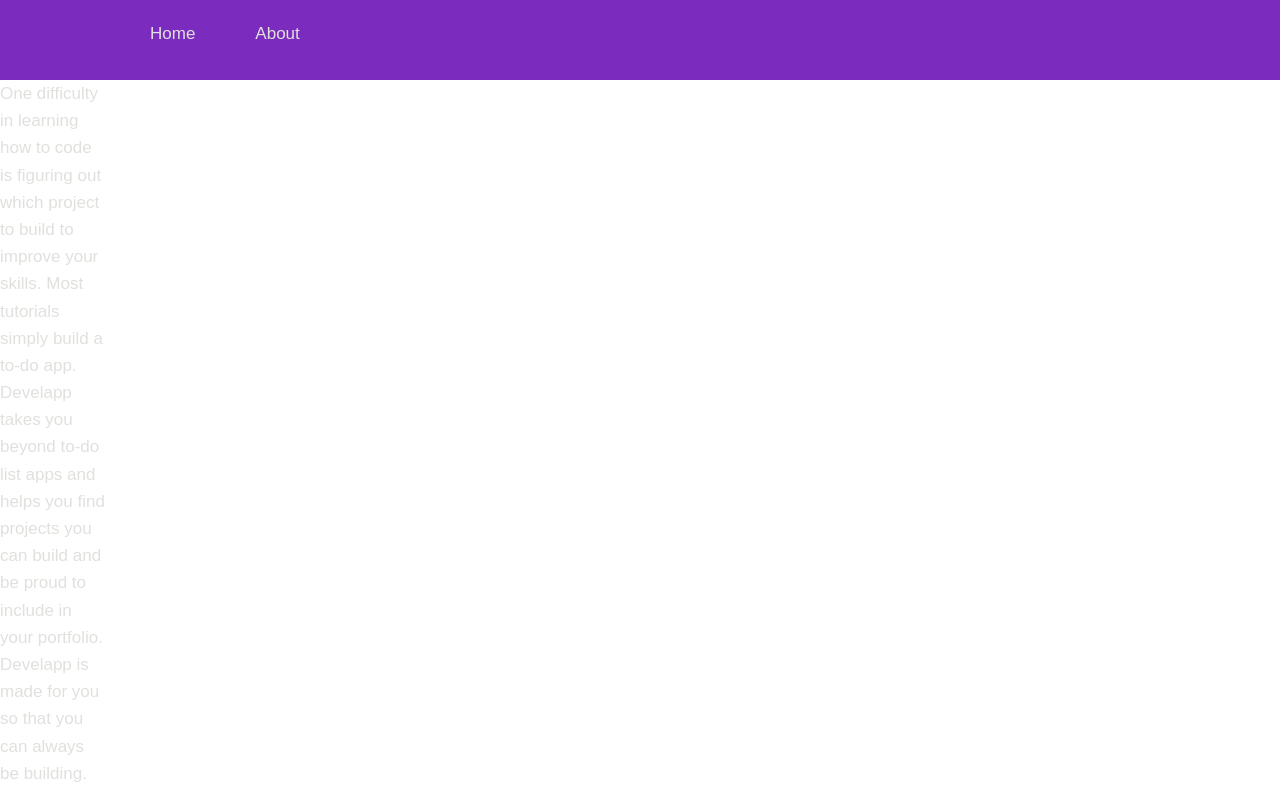
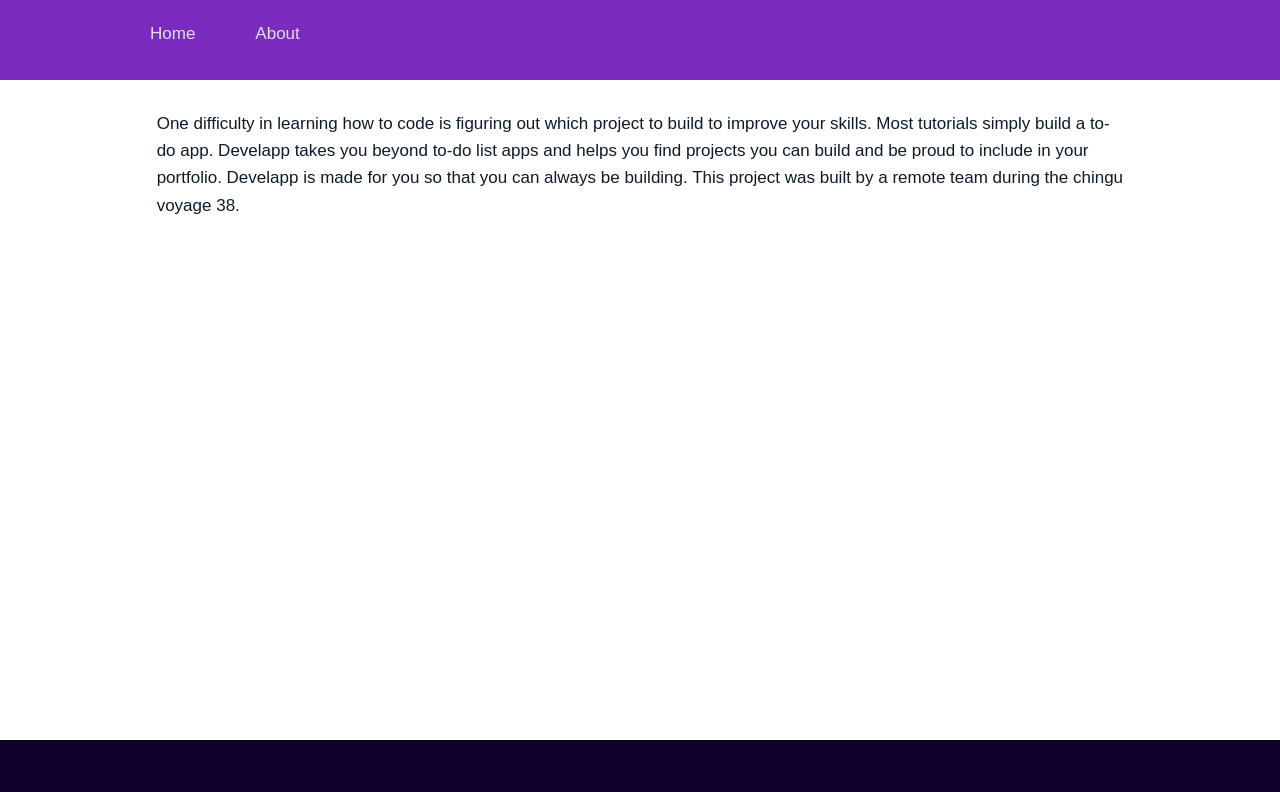
Before and after one commit to chingu-voyages/v38-geckos-team-04, a React (Create React App) app in the folder frontend/: page /about in a window 1280 px wide. Shown: the top 792 px of the page. Built offline with nearby package versions, Linux system fonts and the light colour scheme; a web font is replaced by a local one.

Commit message:
style about page

```diff
--- a/frontend/src/components/pages/About.js
+++ b/frontend/src/components/pages/About.js
@@ -1,10 +1,10 @@
 import { Fragment } from 'react';
 // How do I link to the scss file
-// import '.../sass/components/about.scss';
+import '../../sass/components/about.scss';
 
 function About() {
     return <Fragment>
-        <div>
+        <div className='main' id='about'>
             One difficulty in learning how to code is figuring out which project to build to improve your skills. Most tutorials simply build a to-do app. Develapp takes you beyond to-do list apps and helps you find projects you can build and be proud to include in your portfolio. Develapp is made for you so that you can always be building. This project was built by a remote team during the chingu voyage 38.
         </div>
     </Fragment>
--- a/frontend/src/sass/components/about.scss
+++ b/frontend/src/sass/components/about.scss
@@ -1,16 +1,15 @@
 @import "../abstract/variables.scss";
 @import "../abstract/mixins.scss";
 
-.about-page {
+#about {
+  height: calc(100vh - 12rem);
         // styles for devices with a min-width of 600px
     @include breakpoint(37.5em) {
-      // this is just a placeholder value
-      padding: 5rem 5rem 0;
+      height: calc(100vh - 14rem);
     }
 
     // styles for devices with a min-width of 900px
     @include breakpoint(56.25em) {
-      // this is just a placeholder value
-      padding: 5rem 12rem 0;
+
     }
 }
--- a/frontend/src/sass/components/footer.scss
+++ b/frontend/src/sass/components/footer.scss
@@ -5,6 +5,7 @@
     background-color: $russian-violet;
     grid-area: footer;
     padding: 5rem 2rem 0;
+    height: 100%;
 
     // styles for devices with a min-width of 600px
     @include breakpoint(37.5em) {
```
